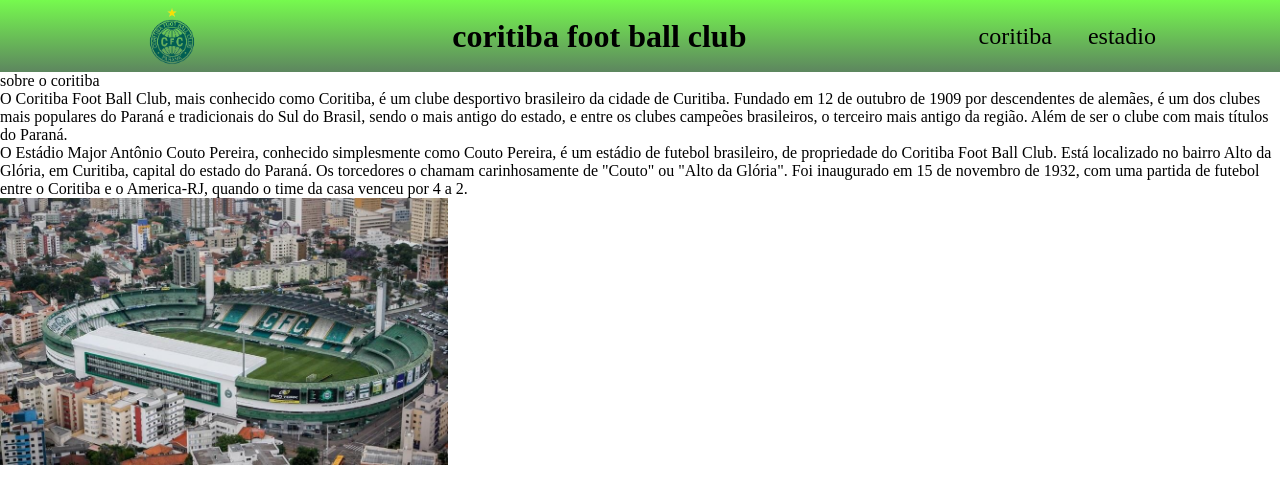
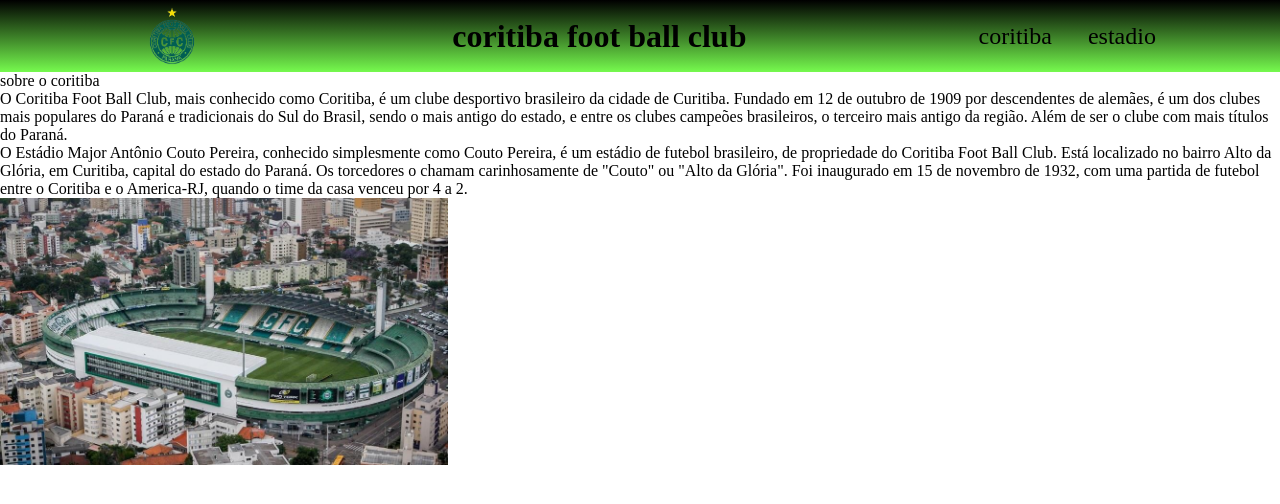
Before and after one commit to VARGASCRIA/vargas122, a plain HTML site: page index.html in a window 1280 px wide. Drawn offline with Linux system fonts and the light colour scheme.

Commit message:
asdfasdf

```diff
--- a/stlye.css
+++ b/stlye.css
@@ -25,5 +25,5 @@
         width: 35%;
     }
     .coxa{
-        background-image:linear-gradient(#76fa4e,#5d865f)
+        background-image:linear-gradient(#000000,#76fa4e)
     }
```
